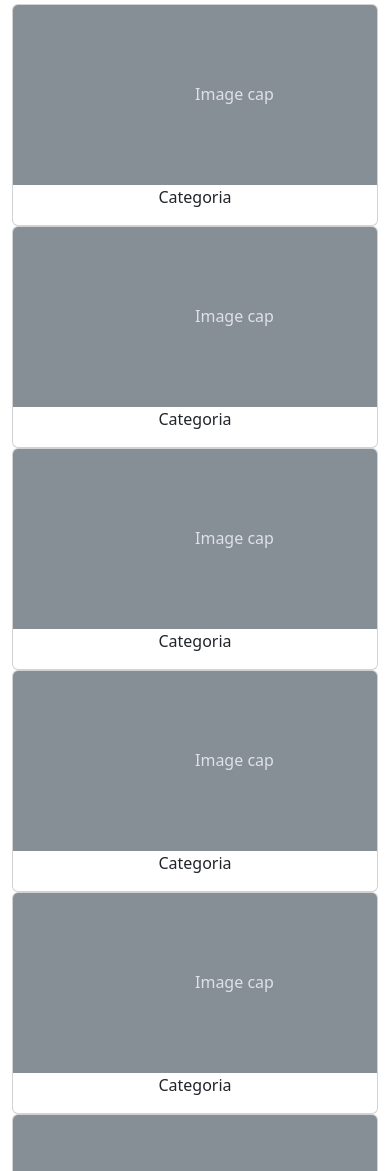
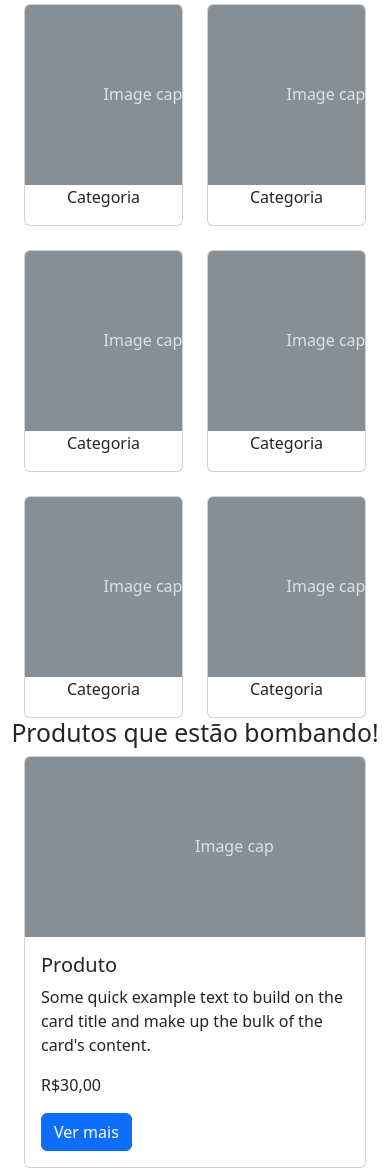
Before and after one commit to igorp332/bootstrap-curso-2, a plain HTML site: page index.html in a window 390 px wide. Shown: the part 492-1663 px from the top of the page. Drawn offline with nearby package versions, Linux system fonts and the light colour scheme.

Commit message:
adicionando breakpoints/grid bootstrap

```diff
--- a/index.html
+++ b/index.html
@@ -8,14 +8,14 @@
 </head>
 <body>
 
-  <nav class="navbar navbar-expand-lg bg-body-tertiary">
+  <nav class="navbar navbar-expand-md bg-body-tertiary">
         <div class="container-fluid">
             <a class="navbar-brand" href="#"><img src="./assets/Logo desktop.png" alt="Logo site Meteora"></a>
             <button class="navbar-toggler" type="button" data-bs-toggle="collapse" data-bs-target="#navbarSupportedContent" aria-controls="navbarSupportedContent" aria-expanded="false" aria-label="Toggle navigation">
             <span class="navbar-toggler-icon"></span>
             </button>
             <div class="collapse navbar-collapse" id="navbarSupportedContent">
-            <ul class="navbar-nav me-auto mb-2 mb-lg-0">
+            <ul class="navbar-nav me-auto">
                 <li class="nav-item">
                 <a class="nav-link active" aria-current="page" href="#">Home</a>
                 </li>
@@ -80,97 +80,8 @@
 
    <h2 class="text-center">Busque por categoria:</h2>
 
-   <div class="container">
-      <div class="card">
-      <svg
-        aria-label="Placeholder: Image cap"
-        class="bd-placeholder-img card-img-top"
-        height="180"
-        preserveAspectRatio="xMidYMid slice"
-        role="img"
-        width="100%"
-        xmlns="http://www.w3.org/2000/svg"
-      >
-        <title>Placeholder</title>
-        <rect width="100%" height="100%" fill="#868e96"></rect>
-        <text x="50%" y="50%" fill="#dee2e6" dy=".3em">Image cap</text>
-      </svg>
-      <div class="header">
-        <p class="text-center">Categoria</p>
-      </div>
-    </div>
-      <div class="card">
-      <svg
-        aria-label="Placeholder: Image cap"
-        class="bd-placeholder-img card-img-top"
-        height="180"
-        preserveAspectRatio="xMidYMid slice"
-        role="img"
-        width="100%"
-        xmlns="http://www.w3.org/2000/svg"
-      >
-        <title>Placeholder</title>
-        <rect width="100%" height="100%" fill="#868e96"></rect>
-        <text x="50%" y="50%" fill="#dee2e6" dy=".3em">Image cap</text>
-      </svg>
-      <div class="header">
-        <p class="text-center">Categoria</p>
-      </div>
-    </div>
-      <div class="card">
-      <svg
-        aria-label="Placeholder: Image cap"
-        class="bd-placeholder-img card-img-top"
-        height="180"
-        preserveAspectRatio="xMidYMid slice"
-        role="img"
-        width="100%"
-        xmlns="http://www.w3.org/2000/svg"
-      >
-        <title>Placeholder</title>
-        <rect width="100%" height="100%" fill="#868e96"></rect>
-        <text x="50%" y="50%" fill="#dee2e6" dy=".3em">Image cap</text>
-      </svg>
-      <div class="header">
-        <p class="text-center">Categoria</p>
-      </div>
-    </div>
-      <div class="card">
-      <svg
-        aria-label="Placeholder: Image cap"
-        class="bd-placeholder-img card-img-top"
-        height="180"
-        preserveAspectRatio="xMidYMid slice"
-        role="img"
-        width="100%"
-        xmlns="http://www.w3.org/2000/svg"
-      >
-        <title>Placeholder</title>
-        <rect width="100%" height="100%" fill="#868e96"></rect>
-        <text x="50%" y="50%" fill="#dee2e6" dy=".3em">Image cap</text>
-      </svg>
-      <div class="header">
-        <p class="text-center">Categoria</p>
-      </div>
-    </div>
-      <div class="card">
-      <svg
-        aria-label="Placeholder: Image cap"
-        class="bd-placeholder-img card-img-top"
-        height="180"
-        preserveAspectRatio="xMidYMid slice"
-        role="img"
-        width="100%"
-        xmlns="http://www.w3.org/2000/svg"
-      >
-        <title>Placeholder</title>
-        <rect width="100%" height="100%" fill="#868e96"></rect>
-        <text x="50%" y="50%" fill="#dee2e6" dy=".3em">Image cap</text>
-      </svg>
-      <div class="header">
-        <p class="text-center">Categoria</p>
-      </div>
-    </div>
+   <div class="container row mx-auto g-4">
+      <div class="col-6 col-md-4 col-xxl-2">
         <div class="card">
       <svg
         aria-label="Placeholder: Image cap"
@@ -190,10 +101,7 @@
       </div>
     </div>
       </div>
-
-    <h2 class="text-center">Produtos que estão bombando!</h2>
-
-    <div class="container">
+     <div class="col-6 col-md-4 col-xxl-2">
        <div class="card">
       <svg
         aria-label="Placeholder: Image cap"
@@ -208,15 +116,12 @@
         <rect width="100%" height="100%" fill="#868e96"></rect>
         <text x="50%" y="50%" fill="#dee2e6" dy=".3em">Image cap</text>
       </svg>
-        <div class="card-body">
-          <h5 class="card-title">Produto</h5>
-          <p class="card-text">
-            Some quick example text to build on the card title and make up the
-            bulk of the card’s content.
-          </p>
-          <p>R$30,00</p>
-          <a href="#" class="btn btn-primary">Ver mais</a>
+      <div class="header">
+        <p class="text-center">Categoria</p>
       </div>
+    </div>
+     </div>
+     <div class="col-6 col-md-4 col-xxl-2">
        <div class="card">
       <svg
         aria-label="Placeholder: Image cap"
@@ -231,15 +136,12 @@
         <rect width="100%" height="100%" fill="#868e96"></rect>
         <text x="50%" y="50%" fill="#dee2e6" dy=".3em">Image cap</text>
       </svg>
-        <div class="card-body">
-          <h5 class="card-title">Produto</h5>
-          <p class="card-text">
-            Some quick example text to build on the card title and make up the
-            bulk of the card’s content.
-          </p>
-          <p>R$30,00</p>
-          <a href="#" class="btn btn-primary">Ver mais</a>
+      <div class="header">
+        <p class="text-center">Categoria</p>
       </div>
+    </div>
+     </div>
+     <div class="col-6 col-md-4 col-xxl-2">
        <div class="card">
       <svg
         aria-label="Placeholder: Image cap"
@@ -254,15 +156,12 @@
         <rect width="100%" height="100%" fill="#868e96"></rect>
         <text x="50%" y="50%" fill="#dee2e6" dy=".3em">Image cap</text>
       </svg>
-        <div class="card-body">
-          <h5 class="card-title">Produto</h5>
-          <p class="card-text">
-            Some quick example text to build on the card title and make up the
-            bulk of the card’s content.
-          </p>
-          <p>R$30,00</p>
-          <a href="#" class="btn btn-primary">Ver mais</a>
+      <div class="header">
+        <p class="text-center">Categoria</p>
       </div>
+     </div>
+    </div>
+    <div class="col-6 col-md-4 col-xxl-2">
         <div class="card">
       <svg
         aria-label="Placeholder: Image cap"
@@ -277,15 +176,12 @@
         <rect width="100%" height="100%" fill="#868e96"></rect>
         <text x="50%" y="50%" fill="#dee2e6" dy=".3em">Image cap</text>
       </svg>
-        <div class="card-body">
-          <h5 class="card-title">Produto</h5>
-          <p class="card-text">
-            Some quick example text to build on the card title and make up the
-            bulk of the card’s content.
-          </p>
-          <p>R$30,00</p>
-          <a href="#" class="btn btn-primary">Ver mais</a>
+      <div class="header">
+        <p class="text-center">Categoria</p>
       </div>
+    </div>
+    </div>
+      <div class="col-6 col-md-4 col-xxl-2">
         <div class="card">
       <svg
         aria-label="Placeholder: Image cap"
@@ -300,39 +196,89 @@
         <rect width="100%" height="100%" fill="#868e96"></rect>
         <text x="50%" y="50%" fill="#dee2e6" dy=".3em">Image cap</text>
       </svg>
+      <div class="header">
+        <p class="text-center">Categoria</p>
+      </div>
+    </div>
+      </div>
+    </div>
+
+   <h2 class="text-center">Produtos que estão bombando!</h2>
+
+     <div class="container row mx-auto">
+
+      <div class="col-12 col-md-6 col-xl-4 pb-4">
+          <div class="card">
+          <svg class="bd-placeholder-img card-img-top" width="100%" height="180" xmlns="http://www.w3.org/2000/svg" role="img" aria-label="Placeholder: Image cap" preserveAspectRatio="xMidYMid slice" focusable="false"><title>Placeholder</title><rect width="100%" height="100%" fill="#868e96"></rect><text x="50%" y="50%" fill="#dee2e6" dy=".3em">Image cap</text></svg>
           <div class="card-body">
             <h5 class="card-title">Produto</h5>
-          <p class="card-text">
-            Some quick example text to build on the card title and make up the
-            bulk of the card’s content.
-          </p>
-          <p>R$30,00</p>
-          <a href="#" class="btn btn-primary">Ver mais</a>
-        </div>
-        <div class="card">
-        <svg
-          aria-label="Placeholder: Image cap"
-          class="bd-placeholder-img card-img-top"
-          height="180"
-          preserveAspectRatio="xMidYMid slice"
-          role="img"
-          width="100%"
-          xmlns="http://www.w3.org/2000/svg"
-        >
-          <title>Placeholder</title>
-          <rect width="100%" height="100%" fill="#868e96"></rect>
-          <text x="50%" y="50%" fill="#dee2e6" dy=".3em">Image cap</text>
-        </svg>
-        <div class="card-body">
-          <h5 class="card-title">Produto</h5>
-          <p class="card-text">
-            Some quick example text to build on the card title and make up the
-            bulk of the card’s content.
-          </p>
+            <p class="card-text">Some quick example text to build on the card title and make up the bulk of the card's content.</p>
             <p>R$30,00</p>
             <a href="#" class="btn btn-primary">Ver mais</a>
           </div>
         </div>
+      </div>
+
+        <div class="col-12 col-md-6 col-xl-4 pb-4">
+          <div class="card">
+          <svg class="bd-placeholder-img card-img-top" width="100%" height="180" xmlns="http://www.w3.org/2000/svg" role="img" aria-label="Placeholder: Image cap" preserveAspectRatio="xMidYMid slice" focusable="false"><title>Placeholder</title><rect width="100%" height="100%" fill="#868e96"></rect><text x="50%" y="50%" fill="#dee2e6" dy=".3em">Image cap</text></svg>
+          <div class="card-body">
+            <h5 class="card-title">Produto</h5>
+            <p class="card-text">Some quick example text to build on the card title and make up the bulk of the card's content.</p>
+            <p>R$30,00</p>
+            <a href="#" class="btn btn-primary">Ver mais</a>
+          </div>
+        </div>
+        </div>
+
+        <div class="col-12 col-md-6 col-xl-4 pb-4">
+          <div class="card">
+          <svg class="bd-placeholder-img card-img-top" width="100%" height="180" xmlns="http://www.w3.org/2000/svg" role="img" aria-label="Placeholder: Image cap" preserveAspectRatio="xMidYMid slice" focusable="false"><title>Placeholder</title><rect width="100%" height="100%" fill="#868e96"></rect><text x="50%" y="50%" fill="#dee2e6" dy=".3em">Image cap</text></svg>
+          <div class="card-body">
+            <h5 class="card-title">Produto</h5>
+            <p class="card-text">Some quick example text to build on the card title and make up the bulk of the card's content.</p>
+            <p>R$30,00</p>
+            <a href="#" class="btn btn-primary">Ver mais</a>
+          </div>
+        </div>
+        </div>
+
+      <div class="col-12 col-md-6 col-xl-4 pb-4">
+          <div class="card">
+          <svg class="bd-placeholder-img card-img-top" width="100%" height="180" xmlns="http://www.w3.org/2000/svg" role="img" aria-label="Placeholder: Image cap" preserveAspectRatio="xMidYMid slice" focusable="false"><title>Placeholder</title><rect width="100%" height="100%" fill="#868e96"></rect><text x="50%" y="50%" fill="#dee2e6" dy=".3em">Image cap</text></svg>
+          <div class="card-body">
+            <h5 class="card-title">Produto</h5>
+            <p class="card-text">Some quick example text to build on the card title and make up the bulk of the card's content.</p>
+            <p>R$30,00</p>
+            <a href="#" class="btn btn-primary">Ver mais</a>
+          </div>
+        </div>
+      </div>
+
+      <div class="col-12 col-md-6 col-xl-4 pb-4">
+          <div class="card">
+          <svg class="bd-placeholder-img card-img-top" width="100%" height="180" xmlns="http://www.w3.org/2000/svg" role="img" aria-label="Placeholder: Image cap" preserveAspectRatio="xMidYMid slice" focusable="false"><title>Placeholder</title><rect width="100%" height="100%" fill="#868e96"></rect><text x="50%" y="50%" fill="#dee2e6" dy=".3em">Image cap</text></svg>
+          <div class="card-body">
+            <h5 class="card-title">Produto</h5>
+            <p class="card-text">Some quick example text to build on the card title and make up the bulk of the card's content.</p>
+            <p>R$30,00</p>
+            <a href="#" class="btn btn-primary">Ver mais</a>
+          </div>
+        </div>
+      </div>
+
+       <div class="col-12 col-md-6 col-xl-4 pb-4">
+         <div class="card">
+          <svg class="bd-placeholder-img card-img-top" width="100%" height="180" xmlns="http://www.w3.org/2000/svg" role="img" aria-label="Placeholder: Image cap" preserveAspectRatio="xMidYMid slice" focusable="false"><title>Placeholder</title><rect width="100%" height="100%" fill="#868e96"></rect><text x="50%" y="50%" fill="#dee2e6" dy=".3em">Image cap</text></svg>
+          <div class="card-body">
+            <h5 class="card-title">Produto</h5>
+            <p class="card-text">Some quick example text to build on the card title and make up the bulk of the card's content.</p>
+            <p>R$30,00</p>
+            <a href="#" class="btn btn-primary">Ver mais</a>
+          </div>
+        </div>
+       </div>
+
       </div>
 
 
```
Lines whose indentation alone changed are shown as unchanged.
